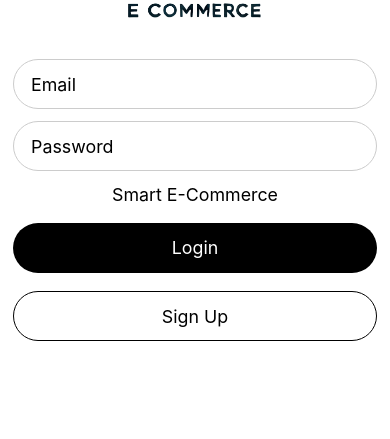
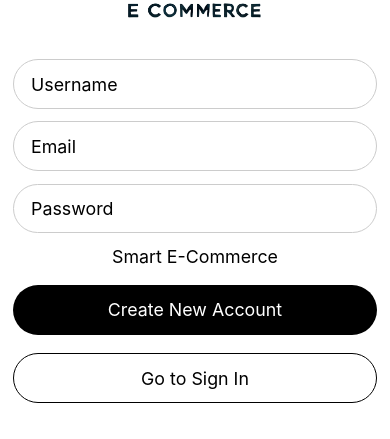
Before and after one commit to ajinkyacodes/rn-ecom-firebase, a React Native app: screen / in a window 390 px wide. Shown: the part 164-603 px from the top of the page. Built offline with nearby package versions, Linux system fonts and the light colour scheme.

Commit message:
created SignUp Screen UI

```diff
--- a/App.tsx
+++ b/App.tsx
@@ -1,16 +1,12 @@
 import { StyleSheet } from 'react-native';
-import AppSafeView from './src/components/views/AppSafeView';
 import FlashMessage, { showMessage } from 'react-native-flash-message';
-import AppTextInput from './src/components/inputs/AppTextInput';
-import AppButton from './src/components/buttons/AppButton';
-import AppText from './src/components/texts/AppText';
-import SignInScreen from './src/screens/auth/SignInScreen';
+import SignUpScreen from './src/screens/auth/SignUpScreen';
 
 export default function App() {
 	return (
 		<>
 			<FlashMessage position={'top'} />
-			<SignInScreen />
+			<SignUpScreen />
 		</>
 	);
 }
--- /dev/null
+++ b/src/screens/auth/SignUpScreen.tsx
@@ -0,0 +1,60 @@
+import { Image, StyleSheet } from 'react-native';
+import React, { useState } from 'react';
+import AppSafeView from '../../components/views/AppSafeView';
+import { sharedPaddingHorizontal } from '../../styles/sharedStyles';
+import { IMAGES } from '../../constants/images-paths';
+import { s, vs } from 'react-native-size-matters';
+import AppText from '../../components/texts/AppText';
+import AppTextInput from '../../components/inputs/AppTextInput';
+import AppButton from '../../components/buttons/AppButton';
+import { AppColors } from '../../styles/colors';
+
+const SignUpScreen = () => {
+	const [email, setEmail] = useState('');
+	const [password, setPassword] = useState('');
+    const [username, setUsername] = useState('');
+
+	return (
+		<AppSafeView style={styles.container}>
+			<Image source={IMAGES.appLogo} style={styles.logo} />
+            <AppTextInput placeholder='Username' onChangeText={setUsername} />
+			<AppTextInput placeholder='Email' onChangeText={setEmail} />
+			<AppTextInput
+				placeholder='Password'
+				onChangeText={setPassword}
+				secureTextEntry
+			/>
+			<AppText style={styles.appName}>Smart E-Commerce</AppText>
+			<AppButton title='Create New Account' />
+			<AppButton
+				title='Go to Sign In'
+				style={styles.signInButton}
+				textColor={AppColors.primary}
+			/>
+		</AppSafeView>
+	);
+};
+
+export default SignUpScreen;
+
+const styles = StyleSheet.create({
+	container: {
+		alignItems: 'center',
+		paddingHorizontal: sharedPaddingHorizontal,
+	},
+	logo: {
+		height: vs(150),
+		width: s(150),
+		marginBottom: vs(30),
+	},
+	appName: {
+		fontSize: s(16),
+		marginBottom: vs(15),
+	},
+	signInButton: {
+		backgroundColor: AppColors.white,
+		borderWidth: s(1),
+		marginTop: vs(15),
+		borderColor: AppColors.primary,
+	},
+});
```
